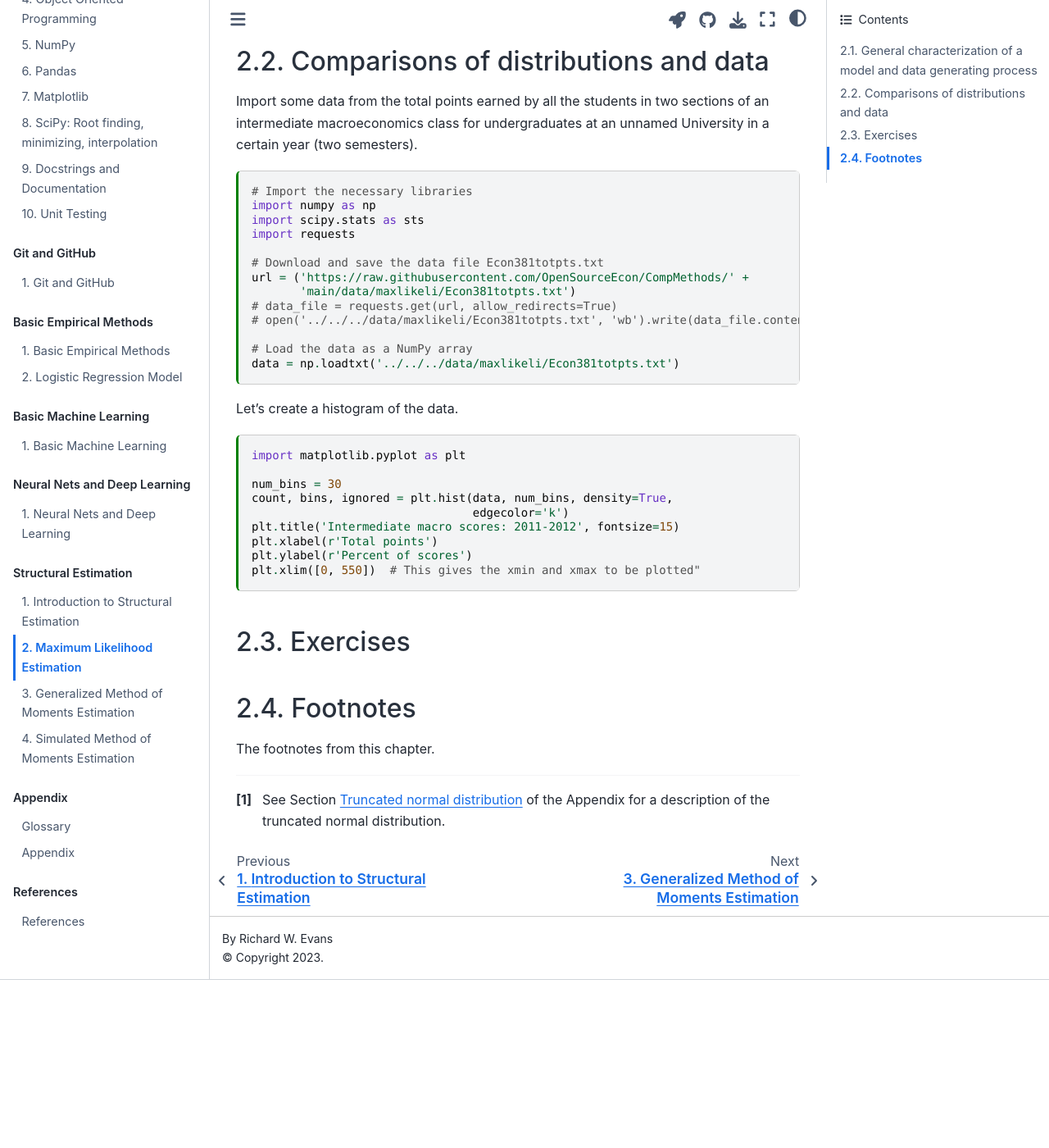
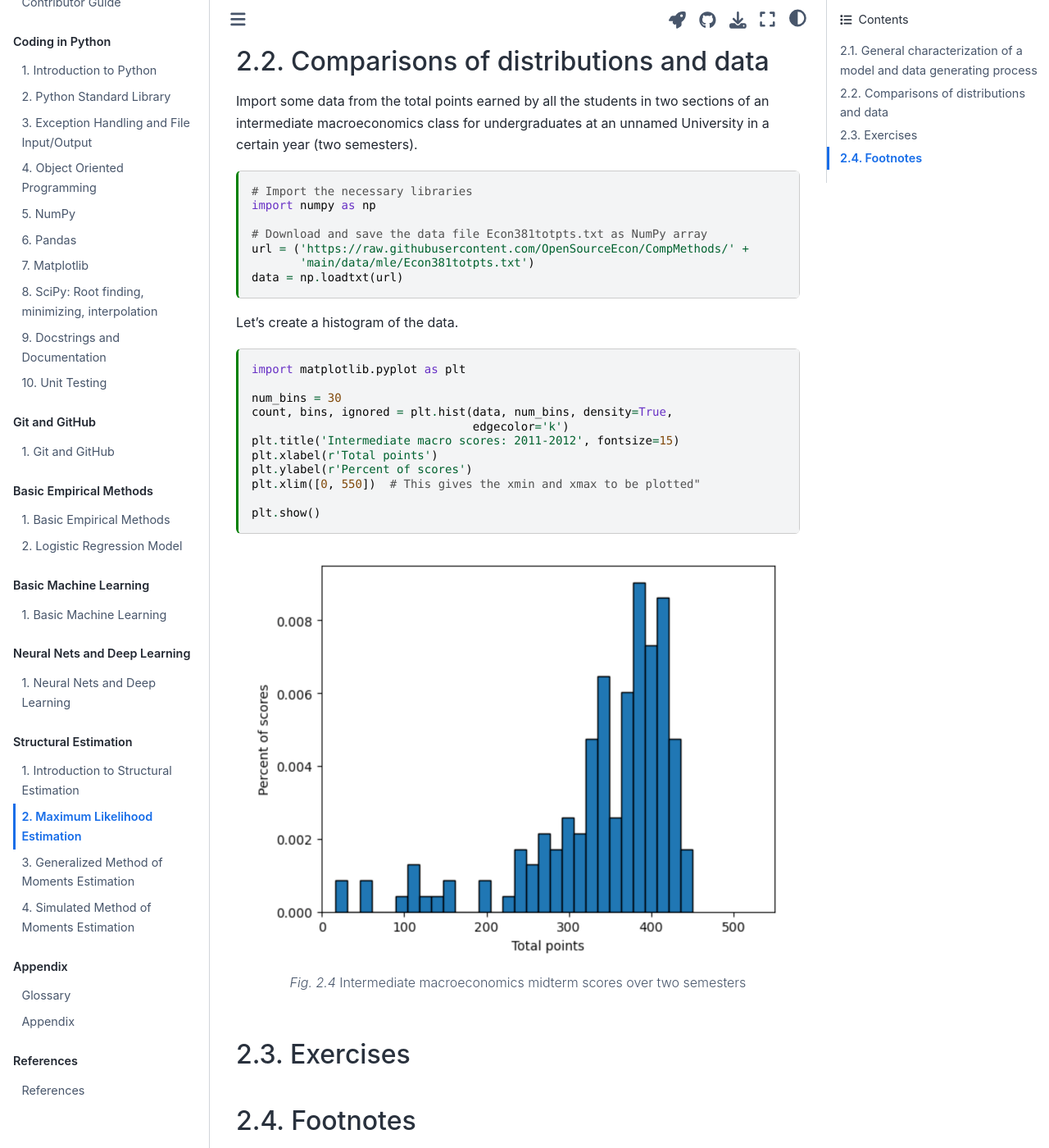
Before and after one commit to OpenSourceEcon/CompMethods, a Jupyter Book: the page built from docs/book/struct_est/MLE.md, in a window 1280 px wide and 1400 px high, scrolled down 2646 px. Shown: the whole window at 82% size. Built offline with Jupyter Book 1.0.4 settings and Sphinx 7.4.7 and the Sphinx Book theme 1.1.4, drawn with Linux system fonts in a browser that asks for light colours; comment, search, counter and statistics services are not loaded; cross-references to code outside the pages are shown as plain code; before the commit the page ends 3841 px from its top, so only the background shows below that; some of the changed text lies outside the part shown.

Commit message:
Updated MLE.md

````diff
--- a/docs/book/_toc.yml
+++ b/docs/book/_toc.yml
@@ -38,7 +38,7 @@ parts:
     numbered: True
     chapters:
     - file: struct_est/intro
-    - file: struct_est/MaxLikelihood
+    - file: struct_est/MLE
     - file: struct_est/GMM
     - file: struct_est/SMM
   - caption: Appendix
--- a/docs/book/struct_est/MaxLikelihood.md
+++ b/docs/book/struct_est/MLE.md
@@ -10,19 +10,19 @@ kernelspec:
   name: python3
 ---
 
-(Chap_MaxLikeli)=
+(Chap_MLE)=
 # Maximum Likelihood Estimation
 
-This chapter describes the maximum likelihood estimation (MLE) method. All data and images from this chapter can be found in the data directory ([./data/maxlikeli/](https://github.com/OpenSourceEcon/CompMethods/tree/main/data/maxlikeli/)) and images directory ([./images/maxlikeli/](https://github.com/OpenSourceEcon/CompMethods/tree/main/images/maxlikeli/)) for the GitHub repository for this online book.
+This chapter describes the maximum likelihood estimation (MLE) method. All data and images from this chapter can be found in the data directory ([./data/mle/](https://github.com/OpenSourceEcon/CompMethods/tree/main/data/mle/)) and images directory ([./images/mle/](https://github.com/OpenSourceEcon/CompMethods/tree/main/images/mle/)) for the GitHub repository for this online book.
 
 
-(SecMaxLikeli_GenModel)=
+(SecMLE_GenModel)=
 ## General characterization of a model and data generating process
 
 Each of the model estimation approaches that we will discuss in this section on Maximum Likelihood estimation (MLE) and in subsequent sections on generalized method of moments (GMM) and simulated method of moments (SMM) involves choosing values of the parameters of a model to make the model match some number of properties of the data. Define a model or a data generating process (DGP) as,
 
 ```{math}
-    :label: EqMaxLikeli_GenMod
+    :label: EqMLE_GenMod
     F(x_t, z_t|\theta) = 0
 ```
 
@@ -82,46 +82,40 @@ The likelihood of a given data point is determined by $\varepsilon_t = z_t - \rh
 The likelihood function of all the data is:
 
 ```{math}
-    :label: EqMaxLikeli_GenMod_EconProdFuncLike
+    :label: EqMLE_GenMod_EconProdFuncLike
     \mathcal{L}\left(z_1,z_2,...z_T|\rho,\mu,\sigma\right) = \prod_{t=2}^T f(z_{t+1},z_t|\rho,\mu,\sigma)
 ```
 
 The log likelihood function of all the data is:
 
 ```{math}
-    :label: EqMaxLikeli_GenMod_EconProdFuncLnLike
+    :label: EqMLE_GenMod_EconProdFuncLnLike
     \ln\Bigl(\mathcal{L}\bigl(z_1,z_2,...z_T|\rho,\mu,\sigma\bigr)\Bigr) = \sum_{t=2}^T \ln\Bigl(f(z_{t+1},z_t|\rho,\mu,\sigma)\Bigr)
 ```
 
 The maximum likelihood estimate of $\rho$, $\mu$, and $\sigma$ is given by the following maximization problem.
 
 ```{math}
-    :label: EqMaxLikeli_GenMod_EconProdFuncMLE
+    :label: EqMLE_GenMod_EconProdFuncMLE
     (\hat{\rho}_{MLE},\hat{\mu}_{MLE},\hat{\sigma}_{MLE})=(\rho,\mu,\sigma):\quad \max_{\rho,\mu,\sigma}\ln\mathcal{L} = \sum_{t=2}^T \ln\Bigl(f(z_{t+1},z_t|\rho,\mu,\sigma)\Bigr)
 ```
 
 
-(SecMaxLikeli_DistData)=
+(SecMLE_DistData)=
 ## Comparisons of distributions and data
 
 Import some data from the total points earned by all the students in two sections of an intermediate macroeconomics class for undergraduates at an unnamed University in a certain year (two semesters).
 
 ```{code-cell} ipython3
-:tags: []
+:tags: ["remove-output"]
 
 # Import the necessary libraries
 import numpy as np
-import scipy.stats as sts
-import requests
 
-# Download and save the data file Econ381totpts.txt
+# Download and save the data file Econ381totpts.txt as NumPy array
 url = ('https://raw.githubusercontent.com/OpenSourceEcon/CompMethods/' +
-       'main/data/maxlikeli/Econ381totpts.txt')
-# data_file = requests.get(url, allow_redirects=True)
-# open('../../../data/maxlikeli/Econ381totpts.txt', 'wb').write(data_file.content)
-
-# Load the data as a NumPy array
-data = np.loadtxt('../../../data/maxlikeli/Econ381totpts.txt')
+       'main/data/mle/Econ381totpts.txt')
+data = np.loadtxt(url)
 ```
 
 Let's create a histogram of the data.
@@ -138,15 +132,24 @@ plt.title('Intermediate macro scores: 2011-2012', fontsize=15)
 plt.xlabel(r'Total points')
 plt.ylabel(r'Percent of scores')
 plt.xlim([0, 550])  # This gives the xmin and xmax to be plotted"
+
+plt.show()
+```
+```{figure} ../../../images/mle/Econ381scores_hist.png
+---
+height: 500px
+name: FigMLE_EconScoreHist
+---
+Intermediate macroeconomics midterm scores over two semesters
 ```
 
 
-(SecMaxLikeli_Exerc)=
+(SecMLE_Exerc)=
 ## Exercises
 
 
 
-(SecMaxLikeliFootnotes)=
+(SecMLEfootnotes)=
 ## Footnotes
 
 The footnotes from this chapter.
````
Also changed, not shown: other parts of docs/book/struct_est/MLE.md (+7 -7 lines), docs/book/basic_empirics/BasicEmpirMethods.md (+1 -1 lines), docs/book/basic_empirics/LogisticReg.md (+1 -1 lines), docs/book/struct_est/SMM.md (+9 -13 lines), images/mle/Econ381scores_hist.png (added), 4 other files.
